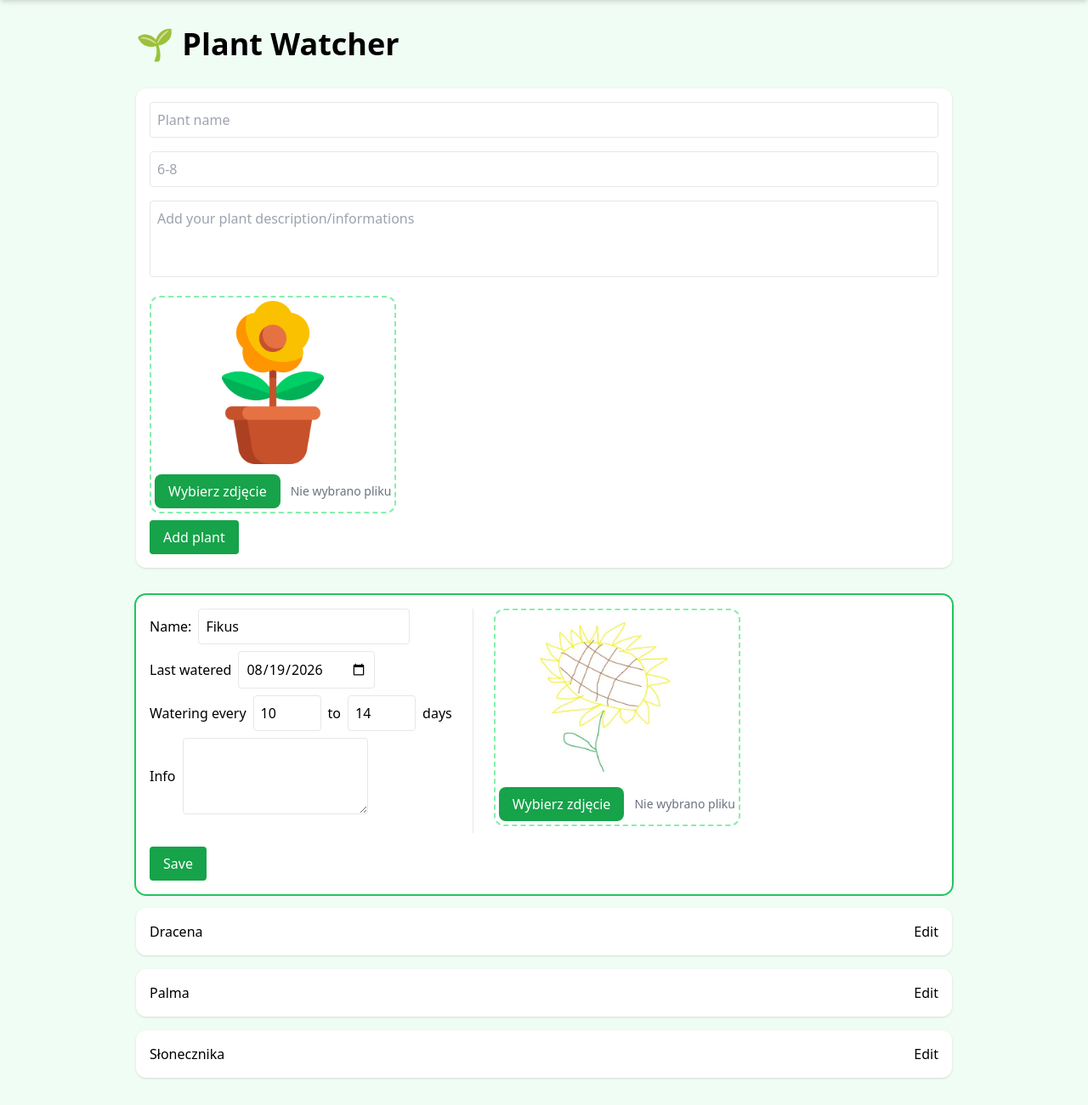
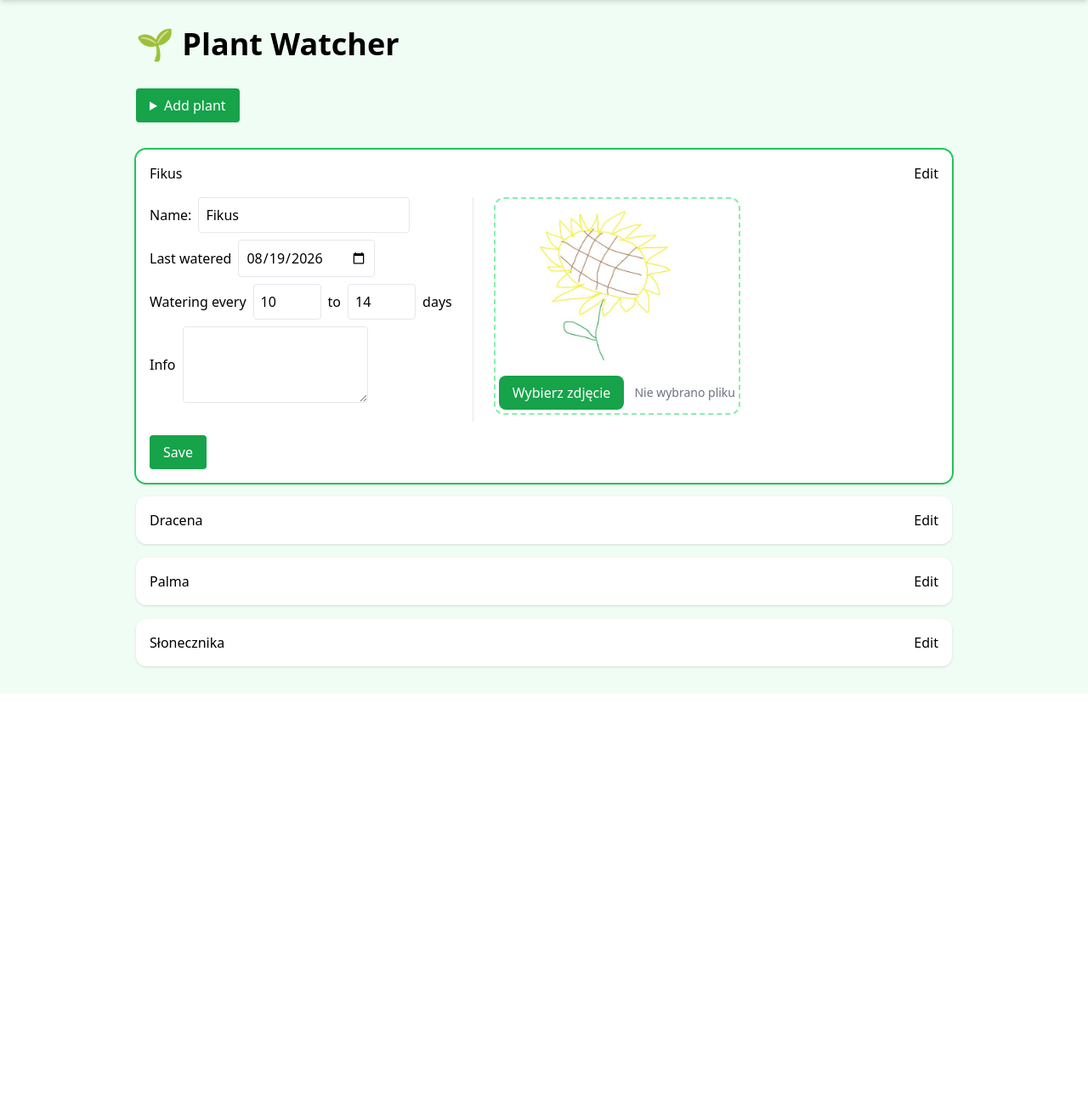
Before and after one commit to PLudrak/waterring, a FastAPI app: page /manage-plants?edit=1 in a window 1280 px wide. Shown: the part 75-1375 px from the top of the page at 85% size. After the commit the page ends 891 px from the top, so only its background shows below. Run offline with FastAPI, Linux system fonts and the light colour scheme; some libraries are stand-ins or nearby versions.

Commit message:
upload plant more resposnsive

```diff
--- a/app/templates/manage_plants.html
+++ b/app/templates/manage_plants.html
@@ -5,7 +5,13 @@
 <h1 class="text-4xl font-bold mb-8">
 	🌱 Plant Watcher
 </h1>
-<form action="/plants" method="post" enctype="multipart/form-data" class="bg-white p-4 rounded-xl shadow mb-8">
+
+<details name="plant-actions" class="mb-8">
+	<summary class="bg-green-600 text-white px-4 py-2 rounded cursor-pointer w-fit">
+		Add plant
+	</summary>
+
+	<form action="/plants" method="post" enctype="multipart/form-data" class="bg-white p-4 rounded-xl shadow mt-4">
 	<div class="mb-4">
 		<input required type="text" name="name" placeholder="Plant name" class="border p-2 w-full rounded">
 	</div>
@@ -22,17 +28,22 @@
 		{{ image_upload(name="image") }}
 	</div>
 		<button class="bg-green-600 text-white px-4 py-2 rounded">
-			Add plant
+			Save plant
 		</button>
-</form>
+	</form>
+</details>
 <div class="space-y-4">
 
 	{% for plant in plants %}
 	{% if edit_id == plant.id %}
 
-	<div class="ring-2 ring-green-500 bg-white rounded-xl p-4">
+	<details name="plant-actions" open class="bg-white rounded-xl shadow open:ring-2 open:ring-green-500">
+		<summary class="flex cursor-pointer justify-between p-4 font-medium">
+			<span>{{ plant.name }}</span>
+			<span>Edit</span>
+		</summary>
 
-		<form method="post" action="/plants/{{ plant.id }}/edit" enctype="multipart/form-data" class="flex flex-col gap-4">
+		<form method="post" action="/plants/{{ plant.id }}/edit" enctype="multipart/form-data" class="flex flex-col gap-4 p-4 pt-0">
 			<div class="flex flex-col md:flex-row">
 				<div class="space-y-2 pr-6 md:border-r">
 
@@ -90,7 +101,7 @@
 				Save
 			</button>
 		</form>
-	</div>
+	</details>
 
 	{% else %}
 
```
Also changed, not shown: plants.db.
